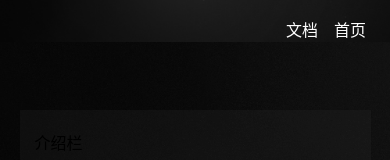
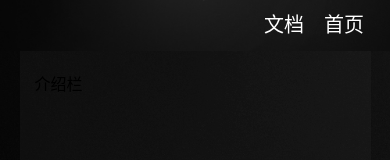
Before and after one commit to ProjectSean/Arknights-UI, a Vue app: page /#/home in a window 390 px wide. Shown: the top 160 px of the page. Built offline with nearby package versions, Linux system fonts and the light colour scheme.

Commit message:
头部和主体定型

```diff
--- a/src/components/Topnav.vue
+++ b/src/components/Topnav.vue
@@ -36,14 +36,17 @@ export default {
   left: 0;
   width: 100%;
   height: 8vh;
+  min-height: 80px;
   z-index: 10;
   justify-content: flex-end;
   align-items: center;
   @media (max-width: 1080px) {
-    height: 5vh;
+    height: 6vh;
+    min-height: 6vh;
   }
   > .menu {
     display: flex;
+    align-items: center;
     white-space: nowrap;
     flex-wrap: nowrap;
     height: 100%;
@@ -55,6 +58,7 @@ export default {
       color: #fff;
       margin: 0 0.5em;
       text-decoration: none;
+      font-size: 20px;
     }
   }
   > .toggleMenu {
@@ -64,7 +68,6 @@ export default {
     left: 50%;
     top: 50%;
     transform: translate(-50%, -50%);
-    // display: none;
     > svg {
       width: 32px;
       height: 32px;
@@ -72,8 +75,8 @@ export default {
   }
 
   @media (max-width: 1080px) {
-    > .logo {
-      margin: 0 auto;
+    .menu {
+      line-height: 3vh;
     }
     > .toggleMenu {
       display: inline-block;
--- a/src/views/Home.vue
+++ b/src/views/Home.vue
@@ -62,8 +62,8 @@ export default {
   margin-top: 8vh;
   height: 92vh;
   @media (max-width: 1080px) {
-    margin-top: 5vh;
-    height: 95vh;
+    margin-top: 6vh;
+    height: 94vh;
   }
   .ark-sider {
     padding-top: 15vh;
@@ -140,7 +140,7 @@ export default {
     }
   }
   .ark-content {
-    margin-top: 8vh;
+    margin-top: 4vh;
     margin-left: 7%;
     margin-right: 4%;
     padding: 20px 15px;
@@ -163,7 +163,6 @@ export default {
       width: 90vw;
       position: absolute;
       margin: auto 5vw;
-      margin-top: 8vh;
       z-index: -1;
     }
   }
```
